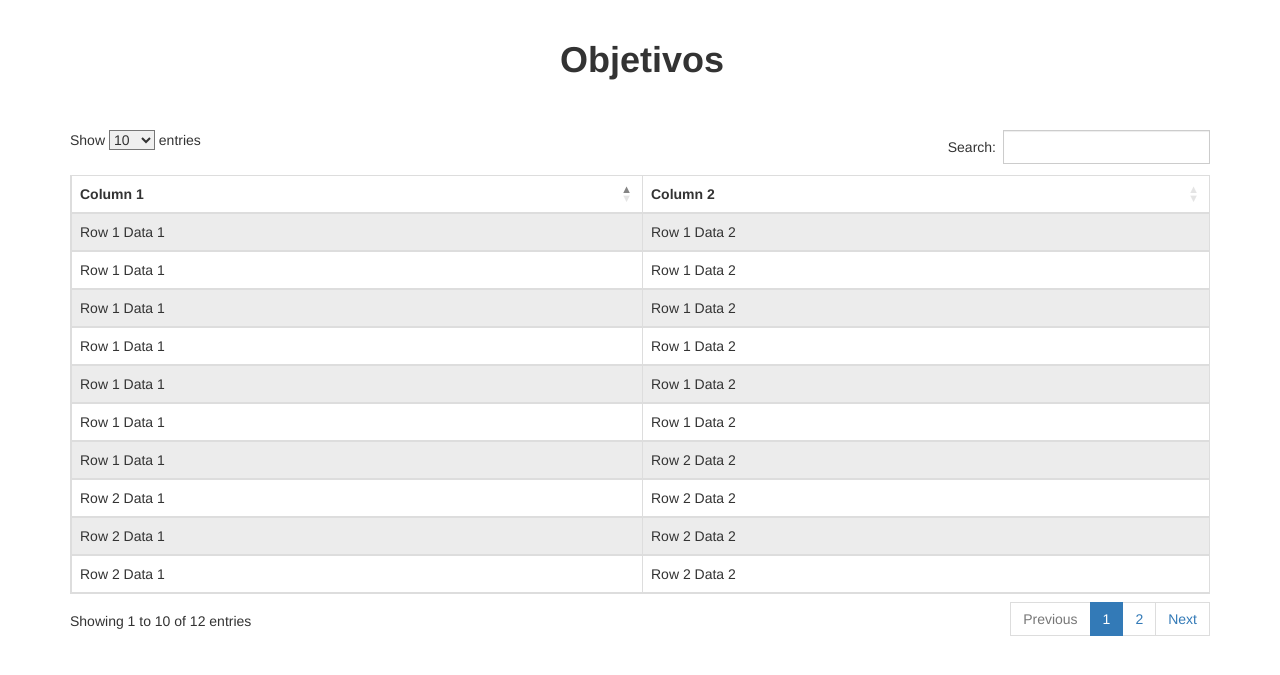
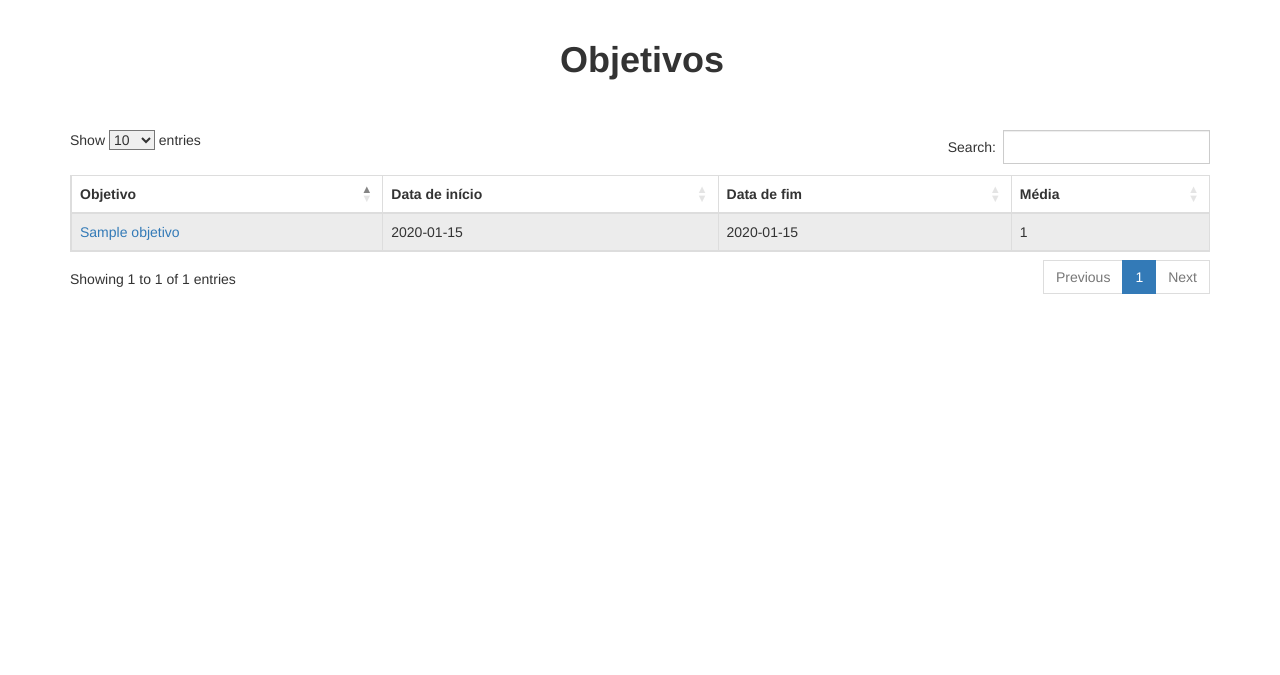
Before and after one commit to AndrelsFlor/bsc, a PHP site: page /objetivos.php in a window 1280 px wide. Shown: the part 52-727 px from the top of the page. Run offline with PHP 8.4, Linux system fonts and the light colour scheme; tables that the repository leaves empty hold one stand-in row (values such as "Sample post"); some libraries are stand-ins or nearby versions.

Commit message:
Exibição das tarefas/variaveis e objetivos

```diff
--- a/classes/objetivo.php
+++ b/classes/objetivo.php
@@ -70,7 +70,7 @@
 
 		public function getTarefas(){
 
-			$sql = "SELECT * FROM $this->tabela INNER JOIN tarefa ON tarefa.IdObjetivo = $this->tabela.Id";
+			$sql = "SELECT $this->tabela.Id AS id_objetivo, $this->tabela.Nome AS nomeObjetivo FROM $this->tabela INNER JOIN tarefa ON tarefa.IdObjetivo = $this->tabela.Id";
 			$stmt = BD::prepare($sql);
 			$stmt->execute();
 			return $stmt->fetchAll();
--- a/objetivos.php
+++ b/objetivos.php
@@ -14,6 +14,7 @@
 	<body>
 		<?php
 			include_once 'nav_bar.php';
+            require_once('classes/objetivo.php');
 		?>
 
 <div class="container">
@@ -26,59 +27,32 @@
 <table id="tabela_objetivos" class="table table-striped table-bordered">
     <thead>
         <tr>
-            <th>Column 1</th>
-            <th>Column 2</th>
+            <th>Objetivo</th>
+            <th>Data de início</th>
+            <th>Data de fim</th>
+            <th>Média</th>
         </tr>
     </thead>
     <tbody>
+    <?php
+        $objetivo = new Objetivo();
+        foreach($objetivo->selectAll() as $valor){
+     ?>
         <tr>
-            <td>Row 1 Data 1</td>
-            <td>Row 1 Data 2</td>
+
+
+
+            <td><a href="objetivo_detail.php?idObj=<?php echo $valor->Id;?>"><?php echo $valor->Nome;?></a></td>
+            <td><?php echo $valor->DtInicial;?></td>
+            <td><?php echo $valor->DtFinal;?></td>
+            <td><?php echo $valor->Media;?></td>
+
+
         </tr>
-        <tr>
-            <td>Row 2 Data 1</td>
-            <td>Row 2 Data 2</td>
-        </tr>
-		<tr>
-            <td>Row 1 Data 1</td>
-            <td>Row 1 Data 2</td>
-        </tr>
-        <tr>
-            <td>Row 2 Data 1</td>
-            <td>Row 2 Data 2</td>
-        </tr>
-		<tr>
-            <td>Row 1 Data 1</td>
-            <td>Row 1 Data 2</td>
-        </tr>
-        <tr>
-            <td>Row 2 Data 1</td>
-            <td>Row 2 Data 2</td>
-        </tr>
-		<tr>
-            <td>Row 1 Data 1</td>
-            <td>Row 1 Data 2</td>
-        </tr>
-        <tr>
-            <td>Row 2 Data 1</td>
-            <td>Row 2 Data 2</td>
-        </tr>
-		<tr>
-            <td>Row 1 Data 1</td>
-            <td>Row 1 Data 2</td>
-        </tr>
-        <tr>
-            <td>Row 2 Data 1</td>
-            <td>Row 2 Data 2</td>
-        </tr>
-		<tr>
-            <td>Row 1 Data 1</td>
-            <td>Row 1 Data 2</td>
-        </tr>
-        <tr>
-            <td>Row 1 Data 1</td>
-            <td>Row 2 Data 2</td>
-        </tr>
+        <?php
+            }
+        ?>
+
     </tbody>
 </table>
 
@@ -101,6 +75,7 @@
         url: 'http://cdn.datatables.net/plug-ins/1.10.12/i18n/Portuguese-Brasil.json'
     }
 } );
+
 } );
 
 	</script>
--- a/objetivos_cad.php
+++ b/objetivos_cad.php
@@ -97,7 +97,11 @@
 	      	$.ajax({
 	      		url:"main.php",
 	      		type:"POST",
-	      		data:data
+	      		data:data,
+	      		success:function(){
+	      			alert("Objetivo inserido com sucesso !");
+	      			$("#formObjetivo").trigger("reset");
+	      		}
 
 	      	});
 	      });
```
Also changed, not shown: classes/tarefas.php (+9 -0 lines), classes/variaveis.php (+10 -0 lines), main.php (+8 -0 lines), objetivo_detail.php (added, +83 -0 lines).
